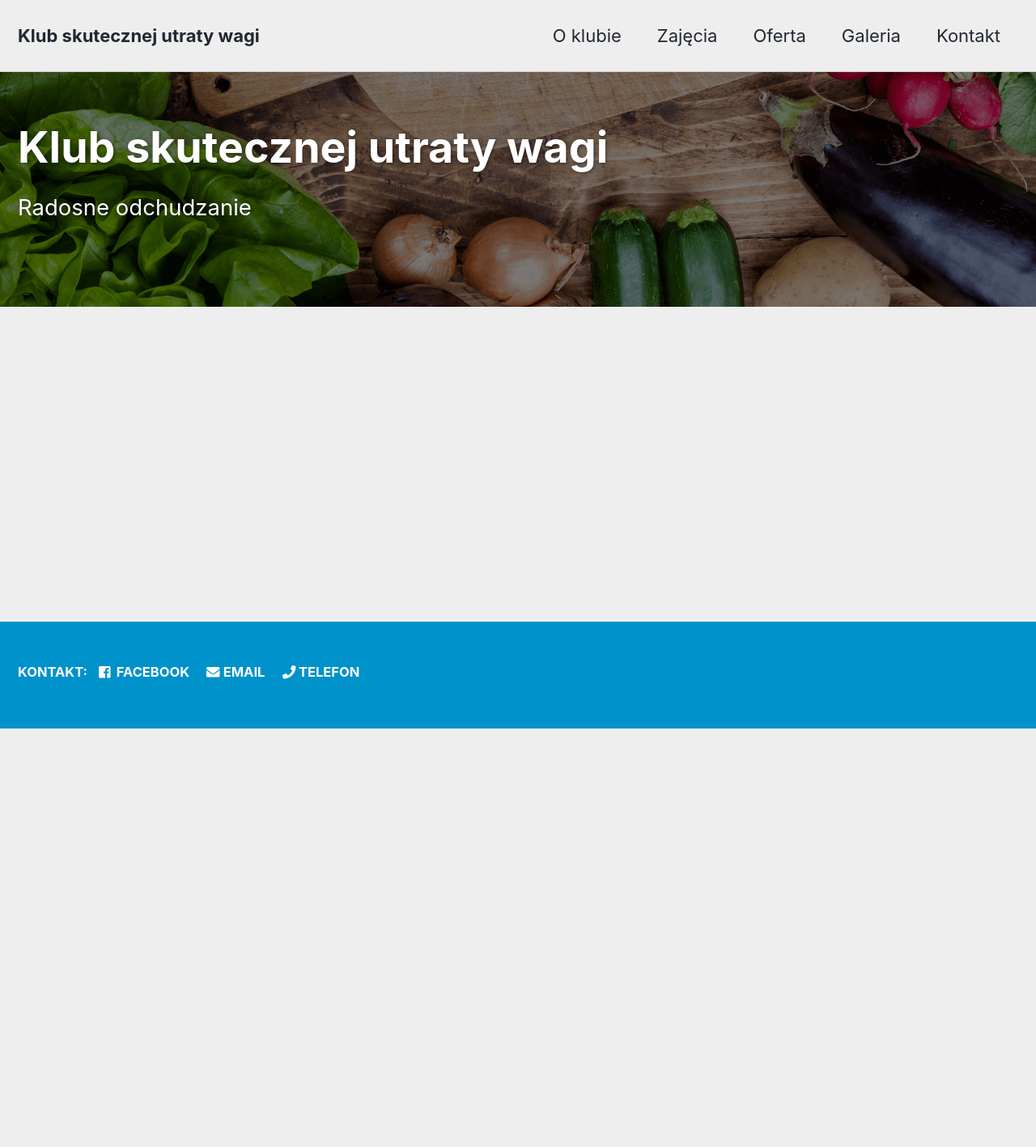
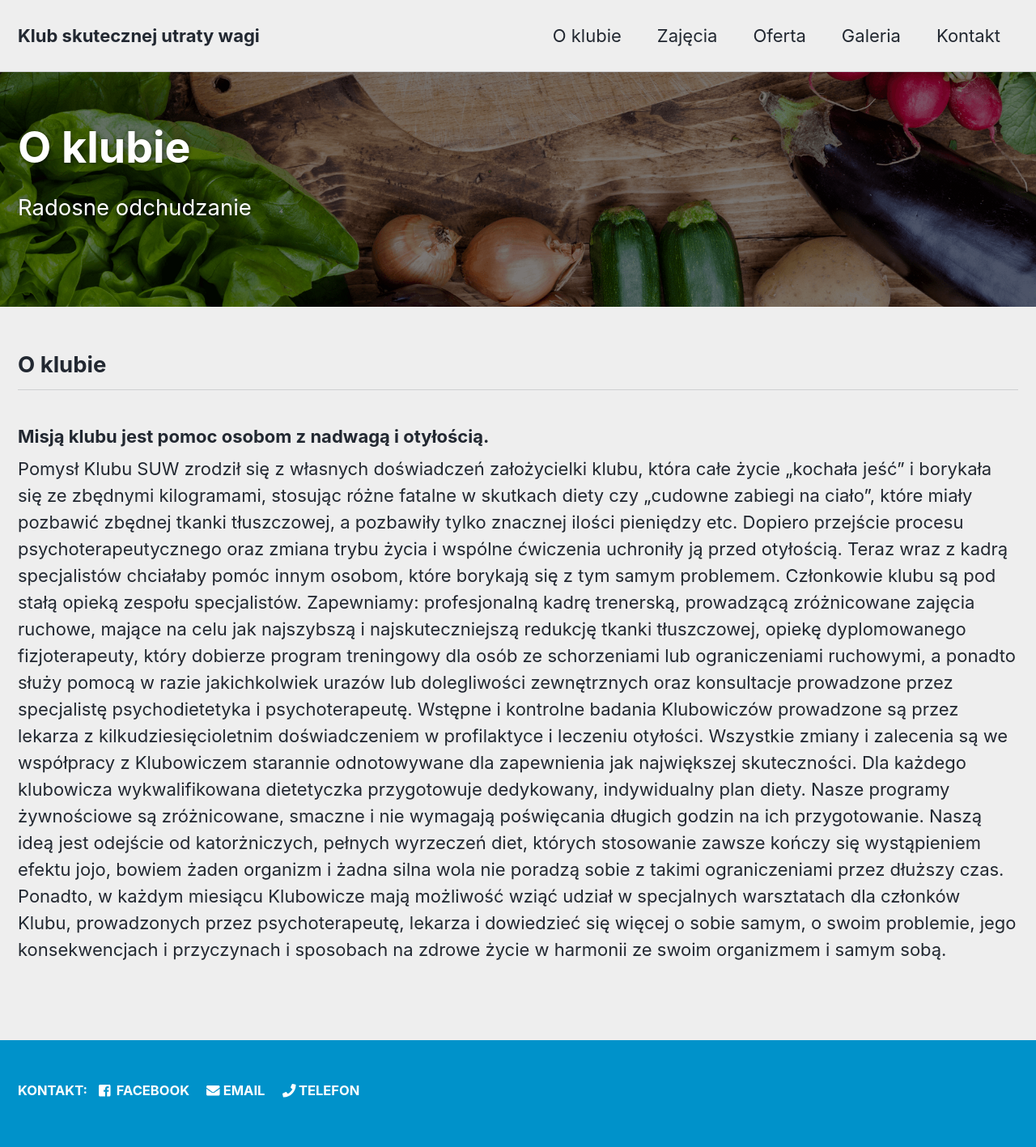
Before and after one commit to PiotrowskiD/PiotrowskiD.github.io, a Jekyll site: the page built from index.md, in a window 1280 px wide. Shown: the whole page at 81% size. Built offline with Jekyll 4.4.1, drawn with Linux system fonts in a browser that asks for light colours; cached includes are drawn as plain includes; nearby versions of some CDN libraries; the list of posts is cut into pages by our own code; our own code applies the rules of GitHub Pages for plain Markdown files; before the commit the page ends 900 px from its top, so only the background shows below that.

Commit message:
add index content

```diff
--- a/_pages/o klubie.md
+++ b/_pages/o klubie.md
@@ -9,7 +9,7 @@
   overlay_image: /assets/images/rsz_lekarz.png
 ---
 
-## KLUB SKUTECZNEJ UTRATY WAGI TO MIEJSCE W KTÓRYM
+## JESTEŚMY MIEJSCEM, W KTÓRYM
 ### WSPIERAMY SIĘ WZAJEMNIE
 Jesteśmy jedną klubową rodziną. U nas poczujesz się jak w domu, wszyscy mówimy sobie po imieniu,
 znamy się, przyjaźnimy i wzajemnie wspieramy. Pokazujemy, że właściwe żywienie zaczyna się od
--- a/index.md
+++ b/index.md
@@ -10,3 +10,35 @@
   overlay_image: /assets/images/warzywa.png
 excerpt: "Radosne odchudzanie"
 ---
+## O klubie
+### Misją klubu jest pomoc osobom z nadwagą i otyłością.
+Pomysł Klubu SUW
+zrodził się z własnych doświadczeń założycielki klubu, która całe życie „kochała
+jeść” i borykała się ze zbędnymi kilogramami, stosując różne fatalne w
+skutkach diety czy „cudowne zabiegi na ciało”, które miały pozbawić zbędnej
+tkanki tłuszczowej, a pozbawiły tylko znacznej ilości pieniędzy etc. Dopiero
+przejście procesu psychoterapeutycznego oraz zmiana trybu życia i wspólne
+ćwiczenia uchroniły ją przed otyłością. Teraz wraz z kadrą specjalistów
+chciałaby pomóc innym osobom, które borykają się z tym samym problemem.
+Członkowie klubu są pod stałą opieką zespołu specjalistów. Zapewniamy:
+profesjonalną kadrę trenerską, prowadzącą zróżnicowane zajęcia ruchowe,
+mające na celu jak najszybszą i najskuteczniejszą redukcję tkanki tłuszczowej,
+opiekę dyplomowanego fizjoterapeuty, który dobierze program treningowy dla
+osób ze schorzeniami lub ograniczeniami ruchowymi, a ponadto służy pomocą
+w razie jakichkolwiek urazów lub dolegliwości zewnętrznych oraz konsultacje
+prowadzone przez specjalistę psychodietetyka i psychoterapeutę. Wstępne i
+kontrolne badania Klubowiczów prowadzone są przez lekarza z
+kilkudziesięcioletnim doświadczeniem w profilaktyce i leczeniu otyłości.
+Wszystkie zmiany i zalecenia są we współpracy z Klubowiczem starannie
+odnotowywane dla zapewnienia jak największej skuteczności. Dla każdego
+klubowicza wykwalifikowana dietetyczka przygotowuje dedykowany,
+indywidualny plan diety. Nasze programy żywnościowe są zróżnicowane,
+smaczne i nie wymagają poświęcania długich godzin na ich przygotowanie.
+Naszą ideą jest odejście od katorżniczych, pełnych wyrzeczeń diet, których
+stosowanie zawsze kończy się wystąpieniem efektu jojo, bowiem żaden
+organizm i żadna silna wola nie poradzą sobie z takimi ograniczeniami przez
+dłuższy czas. Ponadto, w każdym miesiącu Klubowicze mają możliwość wziąć
+udział w specjalnych warsztatach dla członków Klubu, prowadzonych przez
+psychoterapeutę, lekarza i dowiedzieć się więcej o sobie samym, o swoim
+problemie, jego konsekwencjach i przyczynach i sposobach na zdrowe życie w
+harmonii ze swoim organizmem i samym sobą.
```
